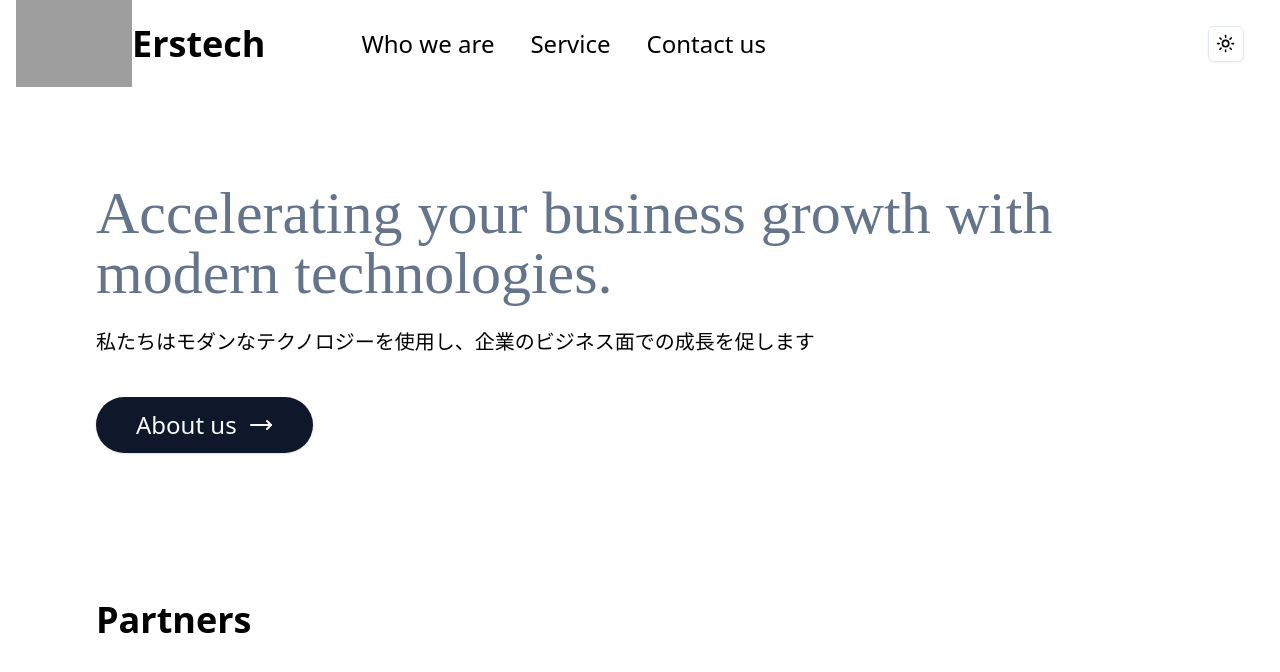
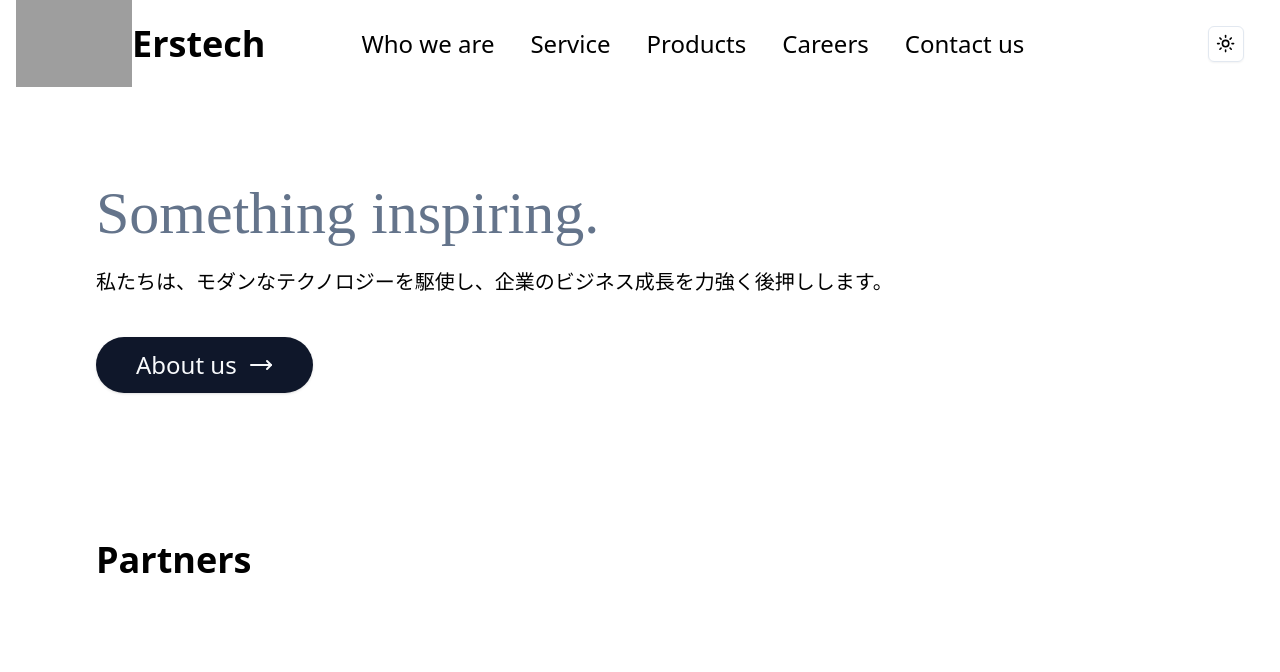
Before and after one commit to Toshipy/erstech-corporate-site, a Next.js app: page / in a window 1280 px wide. Shown: the top 672 px of the page. Built offline with nearby package versions, Linux system fonts and the light colour scheme; grey boxes are pictures that could not be loaded.

Commit message:
feat: routeの追加

```diff
--- a/src/components/component/HeroMessage/HeroMessage.tsx
+++ b/src/components/component/HeroMessage/HeroMessage.tsx
@@ -12,11 +12,11 @@ export const HeroMessage = () => {
           className="font-serif font-medium text-slate-500"
           variant="6xl"
         >
-          Accelerating your business growth with modern technologies.
+          Something inspiring.
         </Typography>
         <div className="mt-6">
           <Typography variant="xl">
-            私たちはモダンなテクノロジーを使用し、企業のビジネス面での成長を促します
+            私たちは、モダンなテクノロジーを駆使し、企業のビジネス成長を力強く後押しします。
           </Typography>
         </div>
         <div className="mt-10">
--- a/src/contants/routes.ts
+++ b/src/contants/routes.ts
@@ -1,8 +1,8 @@
 export const HOME = '/'
 export const ABOUT = '/about'
 export const SERVICE = '/service'
-// export const RECRUIT = '/recruit'
-// export const BLOG = '/blog'
+export const PRODUCTS = '/products'
+export const CAREERS = '/careers'
 export const CONTACT = '/contact'
 
 export const ERSTECH_ROUTES = [
@@ -14,14 +14,14 @@ export const ERSTECH_ROUTES = [
     href: `${SERVICE}`,
     label: 'Service',
   },
-  // {
-  //   href: `${RECRUIT}`,
-  //   label: 'Recruit',
-  // },
-  // {
-  //   href: `${BLOG}`,
-  //   label: 'Blog',
-  // },
+  {
+    href: `${PRODUCTS}`,
+    label: 'Products',
+  },
+  {
+    href: `${CAREERS}`,
+    label: 'Careers',
+  },
   {
     href: `${CONTACT}`,
     label: 'Contact us',
@@ -32,6 +32,6 @@ export type ROUTES =
   | typeof HOME
   | typeof ABOUT
   | typeof SERVICE
-  // | typeof RECRUIT
-  // | typeof BLOG
+  | typeof PRODUCTS
+  | typeof CAREERS
   | typeof CONTACT
```
